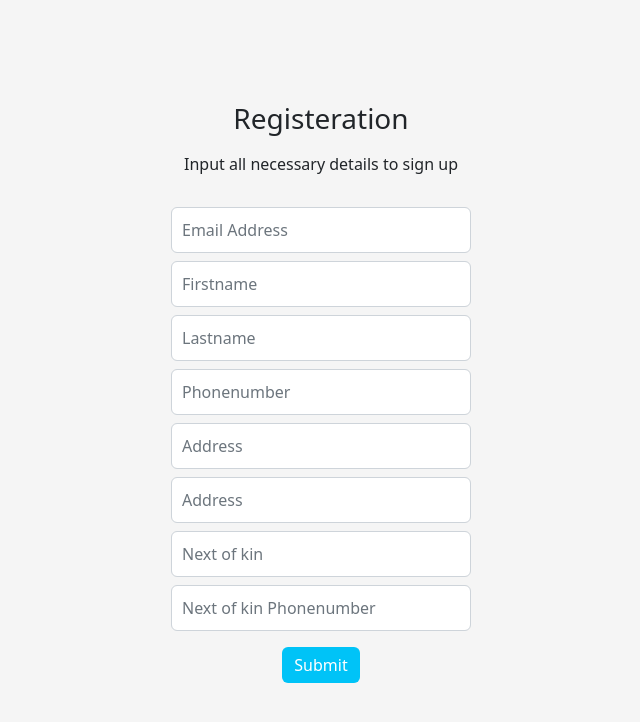
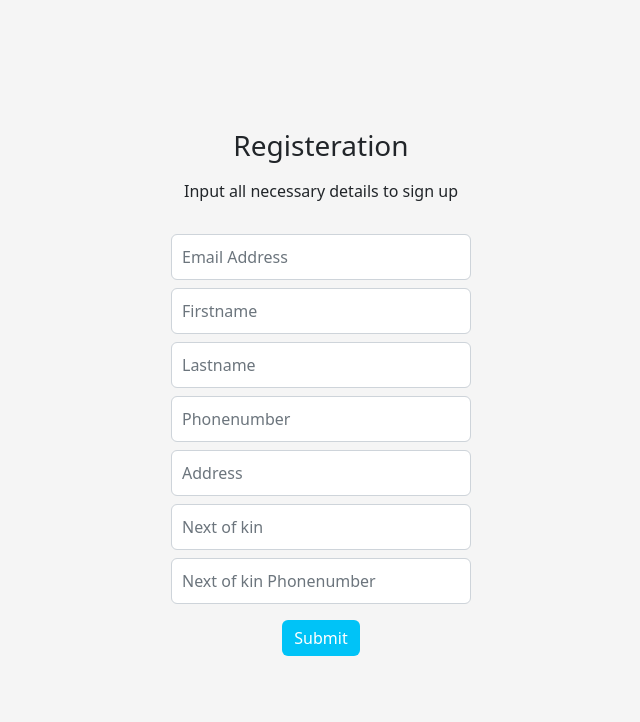
Before and after one commit to CodeATM/Savings, a website: page client/register.html in a window 1280 px wide. Shown: the whole page, without its empty margins (319-959 px from the left). Drawn offline with nearby package versions, Linux system fonts and the light colour scheme.

Commit message:
linking to a frontend

```diff
--- a/client/register.html
+++ b/client/register.html
@@ -57,12 +57,12 @@
               id="address"
               placeholder="Address"
             />
-            <input
+            <!-- <input
               type="text"
               class="form-control mb-2"
               placeholder="Address"
               id="dob"
-            />
+            /> -->
             <input
               type="nextofkin"
               class="form-control mb-2"
```
